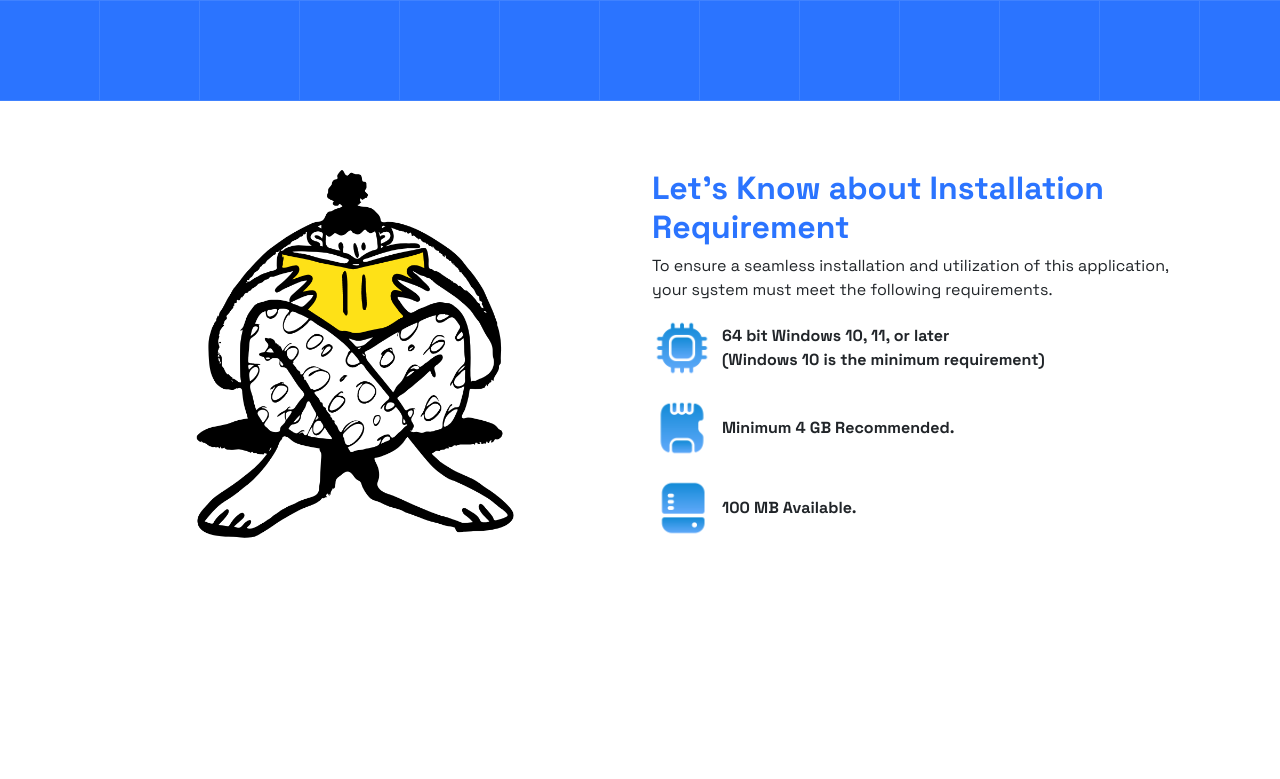
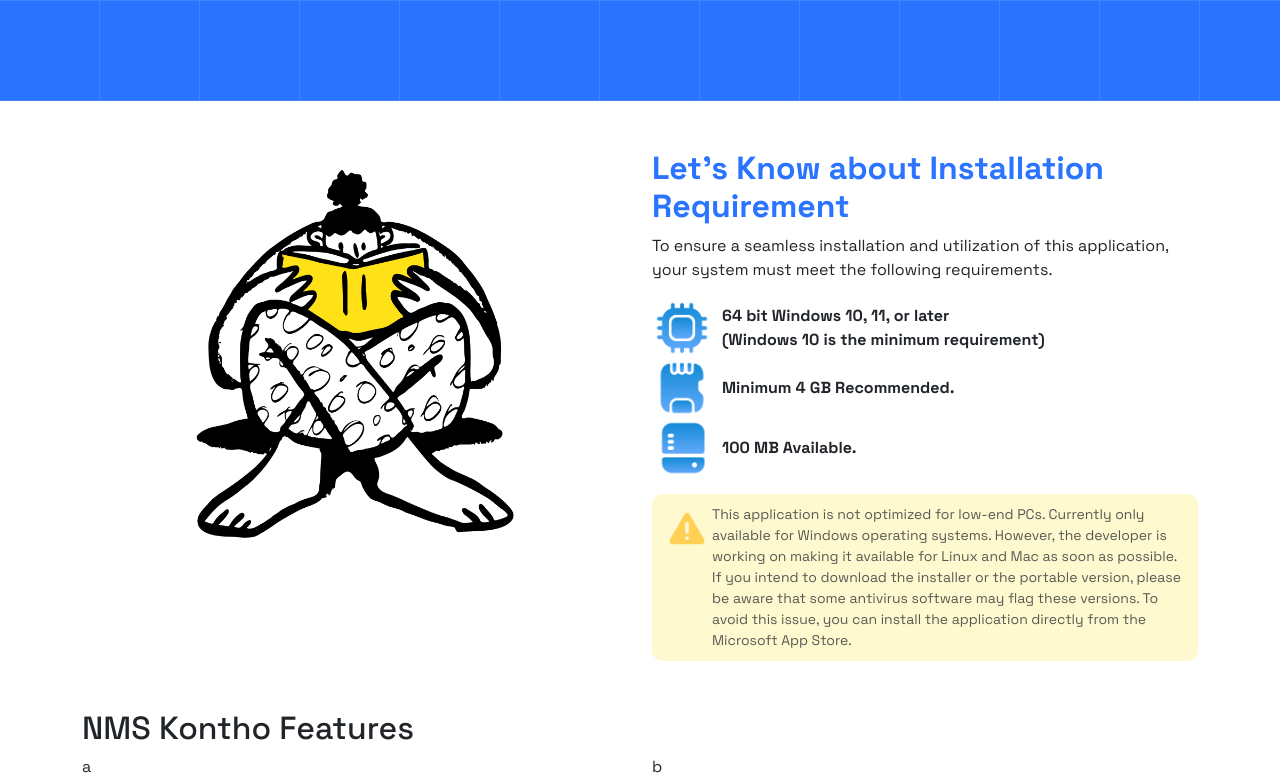
Before and after one commit to ShakilAnsary9/NMS-Kontho, a plain HTML site: page index.html in a window 1280 px wide. Shown: the part 699-1478 px from the top of the page. Before the commit the page ends 1306 px from the top, so only its background shows below. Drawn offline with nearby package versions, Linux system fonts and the light colour scheme.

Commit message:
Feature Section Created

```diff
--- a/index.html
+++ b/index.html
@@ -156,8 +156,32 @@
                   <p><b>100 MB Available.</b></p>
                 </div>
               </div>
+              <div class="req-caution mt-3">
+                <img src="./images/caution.png" alt="" />
+                <small class="opacity-75">
+                  This application is not optimized for low-end PCs. Currently
+                  only available for Windows operating systems. However, the
+                  developer is working on making it available for Linux and Mac
+                  as soon as possible. If you intend to download the installer
+                  or the portable version, please be aware that some antivirus
+                  software may flag these versions. To avoid this issue, you can
+                  install the application directly from the Microsoft App Store.
+                </small>
+              </div>
             </div>
           </div>
+        </div>
+      </div>
+    </section>
+
+    <!-- Feature Section -->
+
+    <section id="feature">
+      <div class="container">
+        <h2>NMS Kontho Features</h2>
+        <div class="row">
+          <div class="col-12 col-md-6">a</div>
+          <div class="col-12 col-md-6">b</div>
         </div>
       </div>
     </section>
--- a/style.css
+++ b/style.css
@@ -134,7 +134,6 @@ body {
 .req-content .req {
   display: flex;
   flex-direction: column;
-  gap: 20px;
 }
 .req-content .req div {
   display: flex;
@@ -146,4 +145,15 @@ body {
 }
 .req-content .req img {
   width: 60px;
+}
+.req-content .req-caution {
+  display: flex;
+  background-color: rgba(254, 225, 23, 0.2);
+  padding: 10px;
+  border-radius: 10px;
+}
+.req-content .req-caution img {
+  width: 50px;
+  height: 50px;
+  opacity: 0.6;
 }/*# sourceMappingURL=style.css.map */
```
Also changed, not shown: images/caution.png (added).
